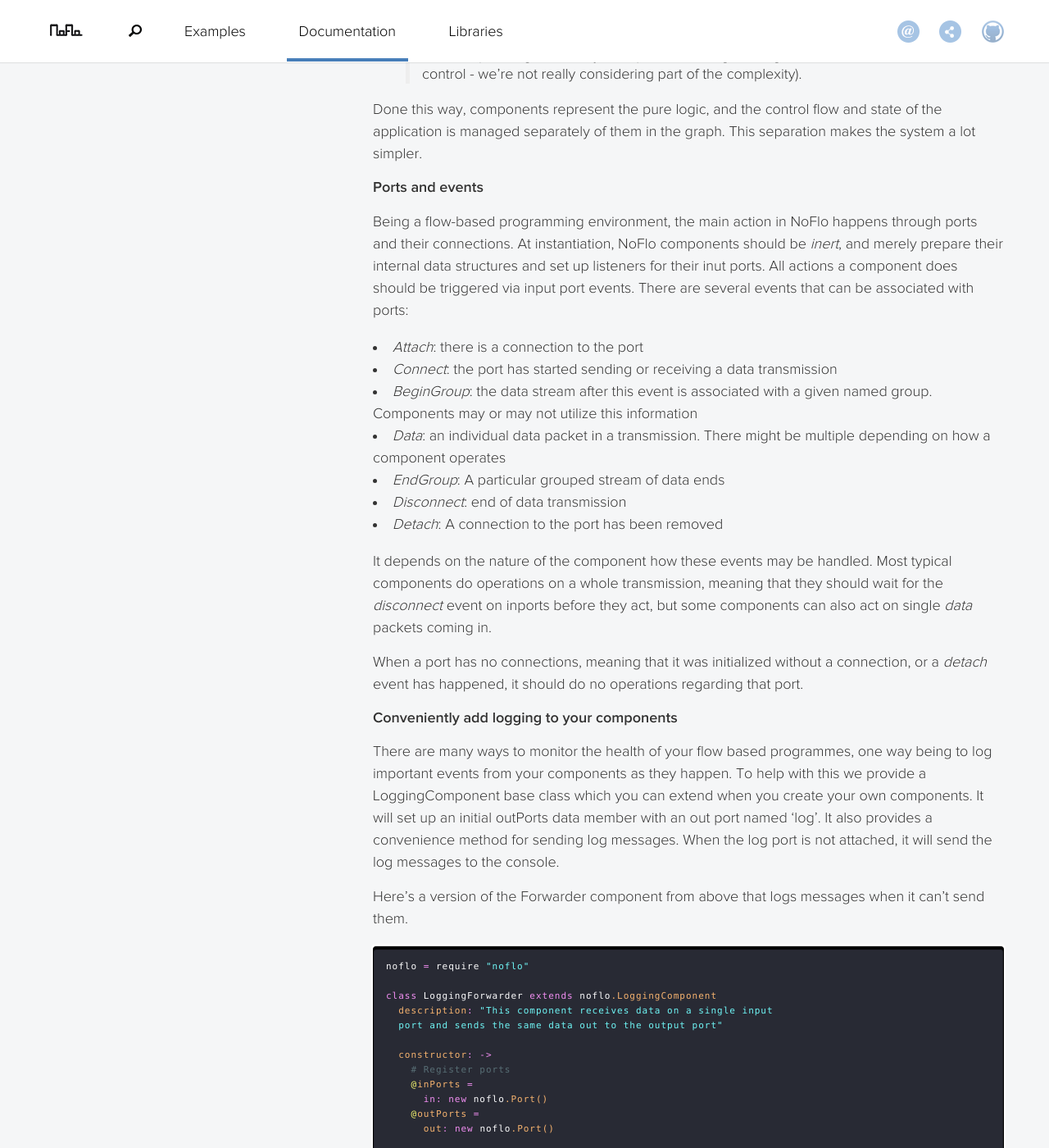
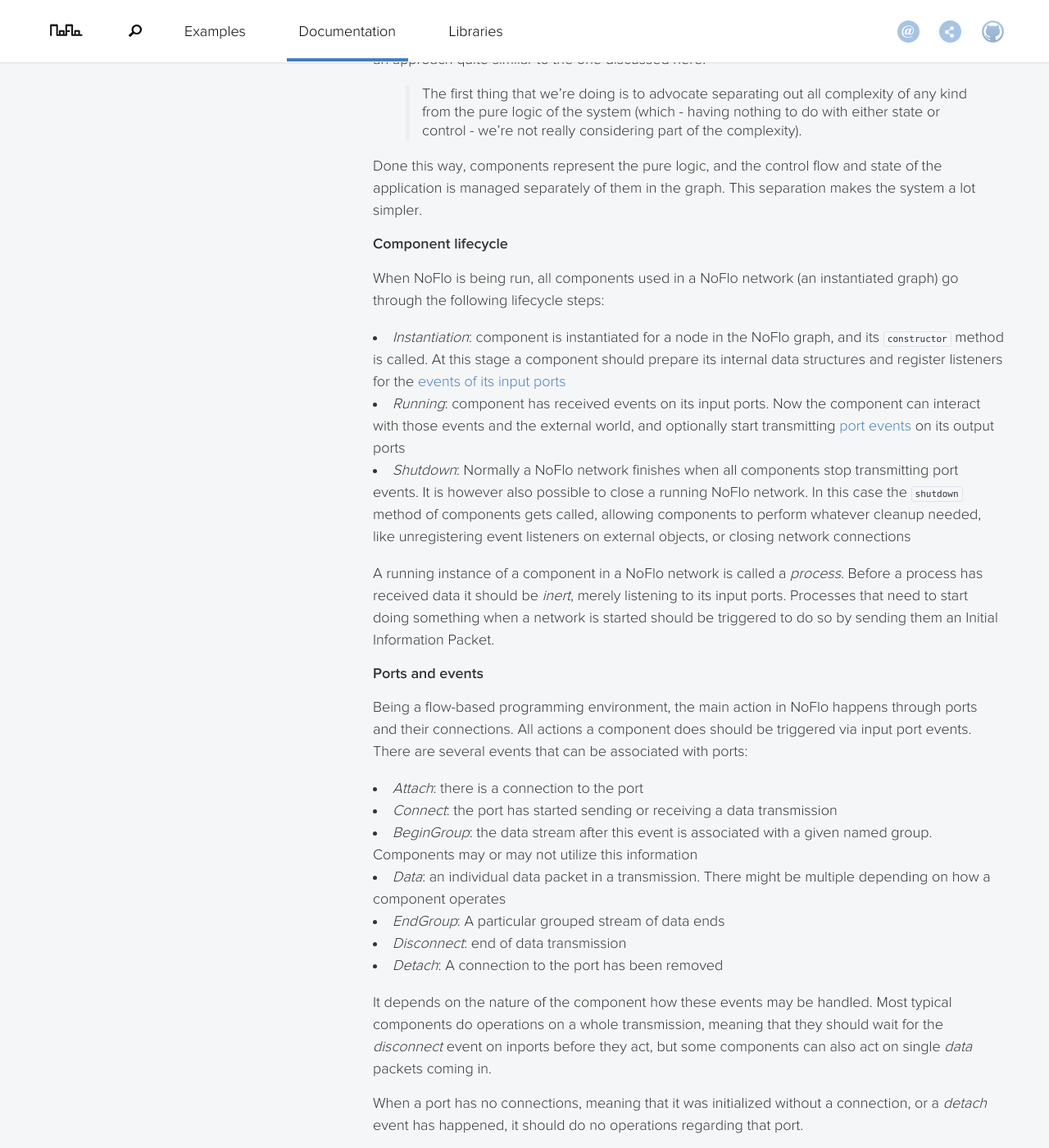
Before and after one commit to noflo/noflo.github.io, a Jekyll site: the page built from documentation/_posts/2013-07-12-components.md, in a window 1280 px wide and 1400 px high, scrolled down 3106 px. Shown: the whole window at 82% size. Built offline with Jekyll 4.4.1, drawn with Linux system fonts in a browser that asks for light colours; nearby versions of some CDN libraries; Markdown is read by kramdown in place of the engine named in the settings; some of the changed text lies outside the part shown.

Commit message:
Component lifecycle documentation

````diff
--- a/documentation/_posts/2013-07-12-components.md
+++ b/documentation/_posts/2013-07-12-components.md
@@ -29,9 +29,9 @@ class Forwarder extends noflo.Component
   constructor: ->
     # Register ports
     @inPorts =
-      in: new noflo.Port()
+      in: new noflo.Port 'all'
     @outPorts =
-      out: new noflo.Port()
+      out: new noflo.Port 'all'
 
     @inPorts.in.on "data", (data) =>
       # Forward data when we receive it.
@@ -47,7 +47,9 @@ exports.getComponent = -> new Forwarder()
 
 This example component register two ports: _in_ and _out_. When it receives data in the _in_ port, it opens the _out_ port and sends the same data there. When the _in_ connection closes, it will also close the _out_ connection. So basically this component would be a simple repeater.
 
-You can find more examples of components in the `components` folder shipping with NoFlo.
+The `exports.getComponent` function is used by NoFlo to create an instance of the component. See [Component Lifecycle](#lifecycle) for more information.
+
+You can find more examples of components in the [component library](/library/) section of this website.
 
 ### Subgraphs
 
@@ -83,6 +85,7 @@ Just like with components, it is possible to share subgraphs via NPM. You have t
 
 After this the subgraph is available as a "virtual component" with the name `spreadsheet/Parse` and can be used just like any other component. Subgraphs exported in this manner can be in either JSON or the `.fbp` format.
 
+<a id="design"></a>
 ### Some words on component design
 
 Components should aim to be reusable, to do one thing and do it well. This is why often it is a good idea to split functionality traditionally done in one function to multiple components. For example, counting lines in a text file could happen in the following way:
@@ -105,9 +108,21 @@ When discussing how to solve the unnecessary complexity of software, _Out of the
 
 Done this way, components represent the pure logic, and the control flow and state of the application is managed separately of them in the graph. This separation makes the system a lot simpler.
 
+<a id="lifecycle"></a>
+### Component lifecycle
+
+When NoFlo is being run, all components used in a NoFlo network (an instantiated graph) go through the following lifecycle steps:
+
+* _Instantiation_: component is instantiated for a node in the NoFlo graph, and its `constructor` method is called. At this stage a component should prepare its internal data structures and register listeners for the [events of its input ports](#portevents)
+* _Running_: component has received events on its input ports. Now the component can interact with those events and the external world, and optionally start transmitting [port events](#portevents) on its output ports
+* _Shutdown_: Normally a NoFlo network finishes when all components stop transmitting port events. It is however also possible to close a running NoFlo network. In this case the `shutdown` method of components gets called, allowing components to perform whatever cleanup needed, like unregistering event listeners on external objects, or closing network connections
+
+A running instance of a component in a NoFlo network is called a *process*. Before a process has received data it should be *inert*, merely listening to its input ports. Processes that need to start doing something when a network is started should be triggered to do so by sending them an Initial Information Packet.
+
+<a id="portevents"></a>
 ### Ports and events
 
-Being a flow-based programming environment, the main action in NoFlo happens through ports and their connections. At instantiation, NoFlo components should be *inert*, and merely prepare their internal data structures and set up listeners for their inut ports. All actions a component does should be triggered via input port events. There are several events that can be associated with ports:
+Being a flow-based programming environment, the main action in NoFlo happens through ports and their connections. All actions a component does should be triggered via input port events. There are several events that can be associated with ports:
 
 * _Attach_: there is a connection to the port
 * _Connect_: the port has started sending or receiving a data transmission
@@ -121,6 +136,54 @@ It depends on the nature of the component how these events may be handled. Most
 
 When a port has no connections, meaning that it was initialized without a connection, or a _detach_ event has happened, it should do no operations regarding that port.
 
+### Port data types
+
+NoFlo is a flow-based programming environment for JavaScript, and JavaScript utilizes dynamic typing. Because of this, NoFlo component ports don't impose type safety, and the output of any port can be connected to the input of any other port. This means that any type checking or type conversions should be handled inside the components themselves.
+
+To aid users in designing graphs, it is however possible to annotate ports with the data type they expect to receive or transmit. This data type is given as a string to the constructor of `noflo.Port` and `noflo.ArrayPort`. For example:
+
+```coffeescript
+@inPorts =
+  in: new noflo.Port 'string'
+  options: new noflo.Port 'object'
+```
+
+The data types supported by NoFlo include:
+
+* _all_: the port can deal with any data type
+* _bang_: the port doesn't do anything with the contents of a data packet, only with the fact that a packet was sent
+* _string_
+* _boolean_
+* _number_
+* _int_
+* _object_
+* _array_
+
+<a id="icons"></a>
+### Component icons
+
+For use in visual editors like [Flowhub](http://flowhub.io/), components can provide an icon. The icons are based on the [Font Awesome icon set](http://fontawesome.io/icons/).
+
+A component that takes a picture could for instance use the [Camera icon](http://fontawesome.io/icon/camera/). The icons are declared using the `icon` property of the component:
+
+```coffeescript
+class TakePicture extends noflo.Component
+  description: "Take a photo with the computer's web camera"
+  icon: 'camera'
+```
+
+Icons can also be updated during runtime to reflect a changing state of the component. This is accomplished by calling the `setIcon` method of the component. For example, the *TakePicture* component above could temporarily set its icon when a picture has been taken to a [Picture icon](http://fontawesome.io/icon/picture-o/) and then change it back a bit later:
+
+```coffeescript
+@originalIcon = @getIcon()
+@setIcon 'picture-o'
+@timeout = setTimeout =>
+  @setIcon @originalIcon
+  @timeout = null
+, 200
+```
+
+<a id="logging"></a>
 ### Conveniently add logging to your components
 
 There are many ways to monitor the health of your flow based programmes, one way being to log important events from your components as they happen.  To help with this we provide a LoggingComponent base class which you can extend when you create your own components.  It will set up an initial outPorts data member with an out port named 'log'.  It also provides a convenience method for sending log messages.  When the log port is not attached, it will send the log messages to the console.
````
